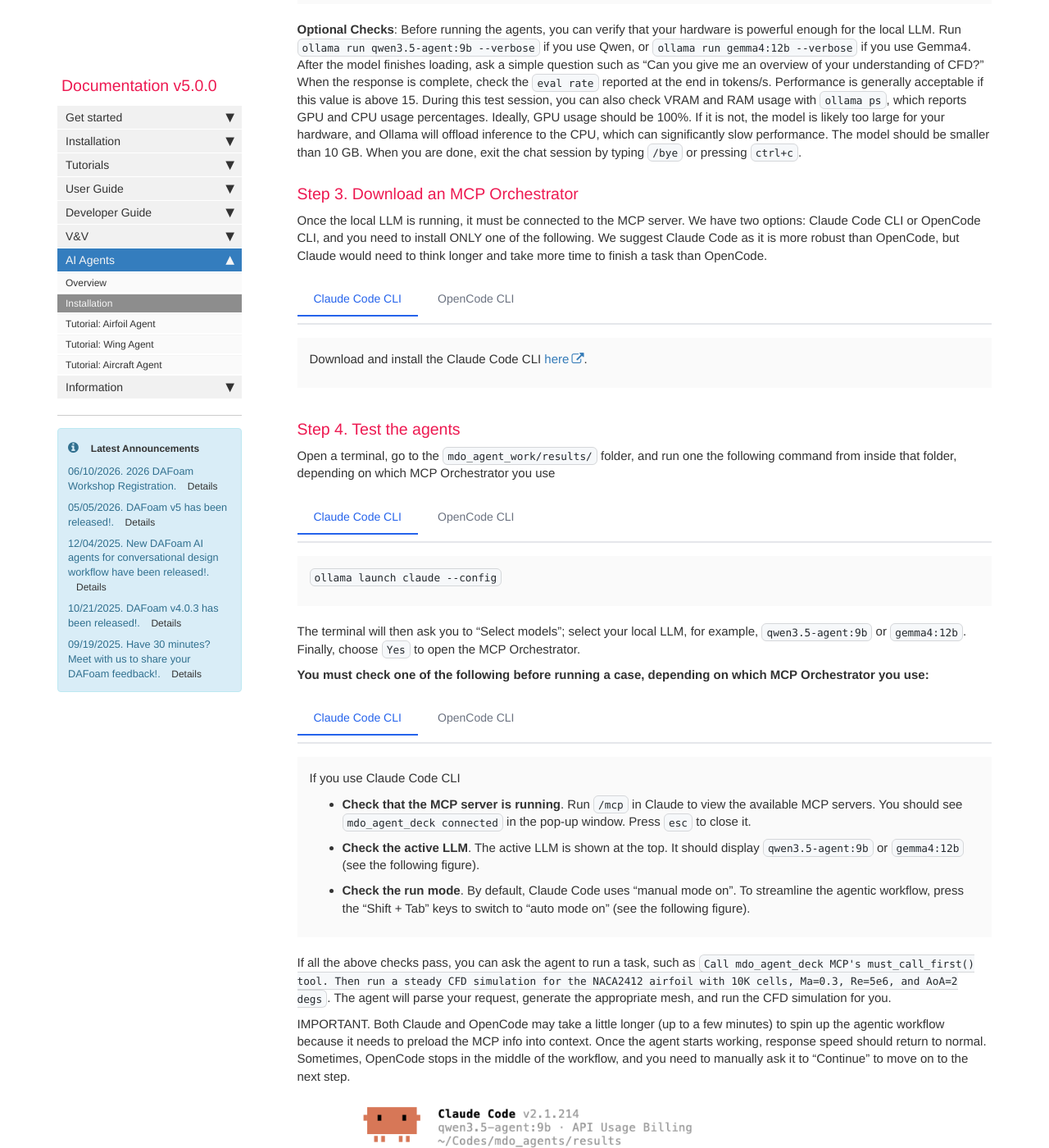
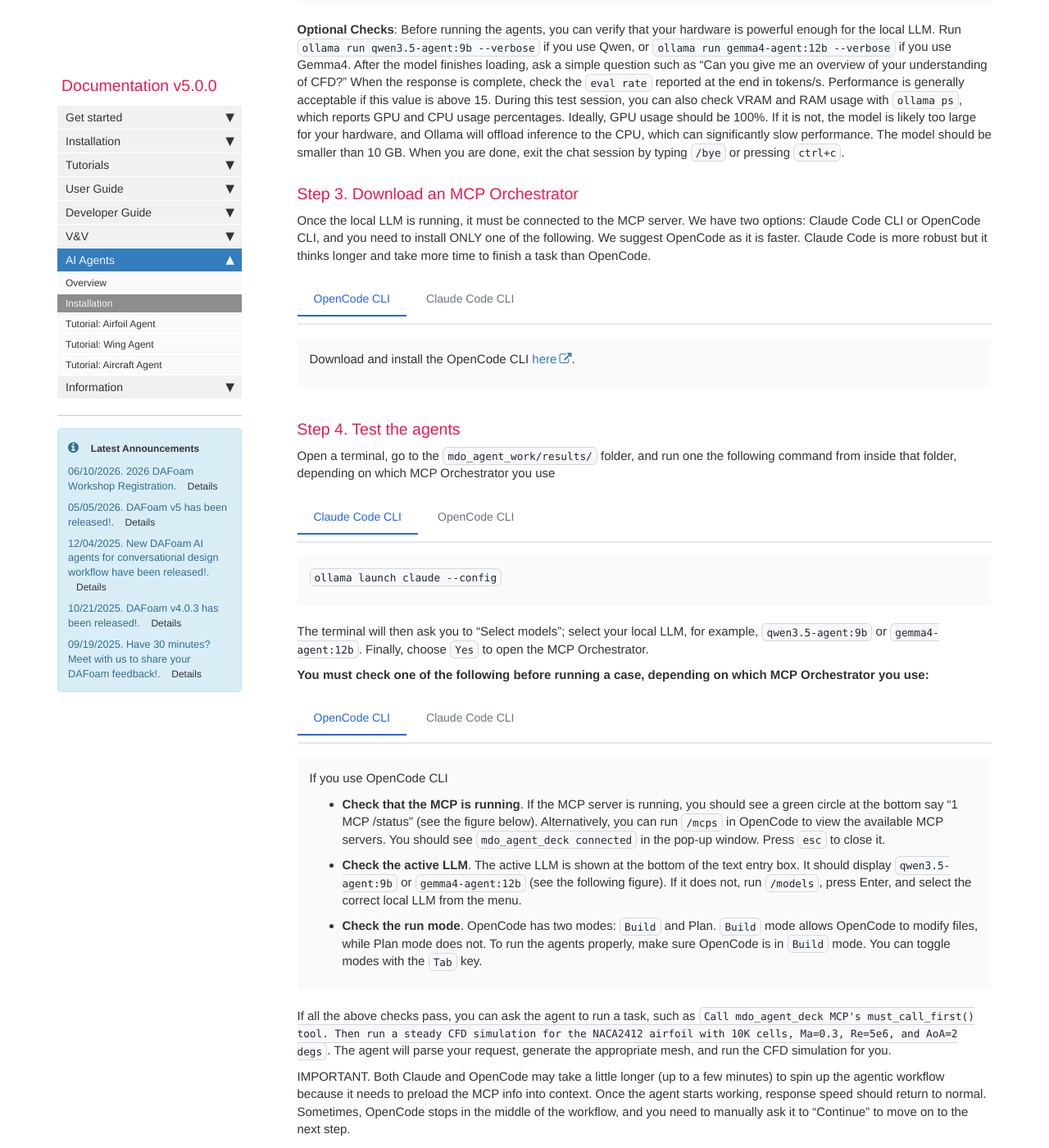
Before and after one commit to DAFoam/DAFoam.github.io, a Jekyll site: the page built from pages/mydoc/mydoc_ai_agent_installation.md, in a window 1280 px wide and 1400 px high, scrolled down 9455 px. Shown: the whole window at 82% size. Built offline with Jekyll 4.4.1, drawn with Linux system fonts in a browser that asks for light colours; comment, search, counter and statistics services are not loaded; some of the changed text lies outside the part shown.

Commit message:
content update

```diff
--- a/pages/mydoc/mydoc_ai_agent_installation.md
+++ b/pages/mydoc/mydoc_ai_agent_installation.md
@@ -358,29 +358,31 @@ Next, we need to customize the default `qwen3.5:9b` model for our agentic workfl
 
 Open a terminal and run `ollama pull gemma4:12b` to download the Gemma4 model with 12 billion parameters. This is the smallest Gemma4 model we have tested that works.
 
+Next, we need to customize the default `gemma4:12b` model for our agentic workflow. Go to the `mdo_agent_work/results` folder and run `ollama create gemma4-agent:12b -f .ModelFileGemma`. This creates a customized model called `gemma4-agent:12b`, which we will use to run the agents.
+
 </div>
 </div>
 
-**Optional Checks**: Before running the agents, you can verify that your hardware is powerful enough for the local LLM. Run `ollama run qwen3.5-agent:9b --verbose` if you use Qwen, or `ollama run gemma4:12b --verbose` if you use Gemma4. After the model finishes loading, ask a simple question such as "Can you give me an overview of your understanding of CFD?" When the response is complete, check the `eval rate` reported at the end in tokens/s. Performance is generally acceptable if this value is above 15. During this test session, you can also check VRAM and RAM usage with `ollama ps`, which reports GPU and CPU usage percentages. Ideally, GPU usage should be 100%. If it is not, the model is likely too large for your hardware, and Ollama will offload inference to the CPU, which can significantly slow performance. The model should be smaller than 10 GB. When you are done, exit the chat session by typing `/bye` or pressing `ctrl+c`.
+**Optional Checks**: Before running the agents, you can verify that your hardware is powerful enough for the local LLM. Run `ollama run qwen3.5-agent:9b --verbose` if you use Qwen, or `ollama run gemma4-agent:12b --verbose` if you use Gemma4. After the model finishes loading, ask a simple question such as "Can you give me an overview of your understanding of CFD?" When the response is complete, check the `eval rate` reported at the end in tokens/s. Performance is generally acceptable if this value is above 15. During this test session, you can also check VRAM and RAM usage with `ollama ps`, which reports GPU and CPU usage percentages. Ideally, GPU usage should be 100%. If it is not, the model is likely too large for your hardware, and Ollama will offload inference to the CPU, which can significantly slow performance. The model should be smaller than 10 GB. When you are done, exit the chat session by typing `/bye` or pressing `ctrl+c`.
 
 
 ### Step 3. Download an MCP Orchestrator
 
-Once the local LLM is running, it must be connected to the MCP server. We have two options: Claude Code CLI or OpenCode CLI, and you need to install ONLY one of the following. We suggest Claude Code as it is more robust than OpenCode, but Claude would need to think longer and take more time to finish a task than OpenCode.
+Once the local LLM is running, it must be connected to the MCP server. We have two options: Claude Code CLI or OpenCode CLI, and you need to install ONLY one of the following. We suggest OpenCode as it is faster. Claude Code is more robust but it thinks longer and take more time to finish a task than OpenCode.
 
 <div class="tab-container" data-tab-group="platform">
 <div class="tab-buttons">
+<button class="tab-button">OpenCode CLI</button>
 <button class="tab-button">Claude Code CLI</button>
-<button class="tab-button">OpenCode CLI</button>
+</div>
+<div class="tab-content">
+
+Download and install the OpenCode CLI [here](https://opencode.ai/download).
+
 </div>
 <div class="tab-content">
 
 Download and install the Claude Code CLI [here](https://docs.anthropic.com/en/docs/claude-code/getting-started).
-
-</div>
-<div class="tab-content">
-
-Download and install the OpenCode CLI [here](https://opencode.ai/download).
 
 </div>
 </div>
@@ -407,31 +409,32 @@ Open a terminal, go to the `mdo_agent_work/results/` folder, and run one the fol
 </div>
 </div>
 
-The terminal will then ask you to "Select models"; select your local LLM, for example, `qwen3.5-agent:9b` or `gemma4:12b`. Finally, choose `Yes` to open the MCP Orchestrator.
+The terminal will then ask you to "Select models"; select your local LLM, for example, `qwen3.5-agent:9b` or `gemma4-agent:12b`. Finally, choose `Yes` to open the MCP Orchestrator.
 
 **You must check one of the following before running a case, depending on which MCP Orchestrator you use:**
 
 <div class="tab-container" data-tab-group="platform">
 <div class="tab-buttons">
+<button class="tab-button">OpenCode CLI</button>
 <button class="tab-button">Claude Code CLI</button>
-<button class="tab-button">OpenCode CLI</button>
+</div>
+<div class="tab-content">
+
+If you use OpenCode CLI
+
+- **Check that the MCP is running**. If the MCP server is running, you should see a green circle at the bottom say "1 MCP /status" (see the figure below). Alternatively, you can run `/mcps` in OpenCode to view the available MCP servers. You should see `mdo_agent_deck connected` in the pop-up window. Press `esc` to close it.
+- **Check the active LLM**. The active LLM is shown at the bottom of the text entry box. It should display `qwen3.5-agent:9b` or `gemma4-agent:12b` (see the following figure). If it does not, run `/models`, press Enter, and select the correct local LLM from the menu.
+- **Check the run mode**. OpenCode has two modes: `Build` and Plan. `Build` mode allows OpenCode to modify files, while Plan mode does not. To run the agents properly, make sure OpenCode is in `Build` mode. You can toggle modes with the `Tab` key.
+
 </div>
 <div class="tab-content">
 
 If you use Claude Code CLI
 
 - **Check that the MCP server is running**. Run `/mcp` in Claude to view the available MCP servers. You should see `mdo_agent_deck connected` in the pop-up window. Press `esc` to close it.
-- **Check the active LLM**. The active LLM is shown at the top. It should display `qwen3.5-agent:9b` or `gemma4:12b` (see the following figure).
+- **Check the active LLM**. The active LLM is shown at the top. It should display `qwen3.5-agent:9b` or `gemma4-agent:12b` (see the following figure).
 - **Check the run mode**. By default, Claude Code uses "manual mode on". To streamline the agentic workflow, press the "Shift + Tab" keys to switch to "auto mode on" (see the following figure).
 
-</div>
-<div class="tab-content">
-
-If you use OpenCode CLI
-
-- **Check that the MCP is running**. If the MCP server is running, you should see a green circle at the bottom say "1 MCP /status" (see the figure below). Alternatively, you can run `/mcps` in OpenCode to view the available MCP servers. You should see `mdo_agent_deck connected` in the pop-up window. Press `esc` to close it.
-- **Check the active LLM**. The active LLM is shown at the bottom of the text entry box. It should display `qwen3.5-agent:9b` or `gemma4:12b` (see the following figure). If it does not, run `/models`, press Enter, and select the correct local LLM from the menu.
-- **Check the run mode**. OpenCode has two modes: `Build` and Plan. `Build` mode allows OpenCode to modify files, while Plan mode does not. To run the agents properly, make sure OpenCode is in `Build` mode. You can toggle modes with the `Tab` key.
 
 </div>
 </div>
@@ -441,18 +444,17 @@ If all the above checks pass, you can ask the agent to run a task, such as `Call
 IMPORTANT. Both Claude and OpenCode may take a little longer (up to a few minutes) to spin up the agentic workflow because it needs to preload the MCP info into context. Once the agent starts working, response speed should return to normal. Sometimes, OpenCode stops in the middle of the workflow, and you need to manually ask it to "Continue" to move on to the next step.
 
 <div style="text-align: center;">
+<img src="{{ site.url }}{{ site.baseurl }}/images/tutorials/AI-installation-local-llm-opencode.png" style="width:700px !important;" />
+
+Fig. An example of the OpenCode interface for a locally hosted LLM
+</div>
+
+<div style="text-align: center;">
 <img src="{{ site.url }}{{ site.baseurl }}/images/tutorials/AI-installation-local-llm.png" style="width:700px !important;" />
 
 Fig. An example of the Claude interface for a locally hosted LLM
 </div>
 
 
-<div style="text-align: center;">
-<img src="{{ site.url }}{{ site.baseurl }}/images/tutorials/AI-installation-local-llm-opencode.png" style="width:700px !important;" />
-
-Fig. An example of the OpenCode interface for a locally hosted LLM
-</div>
-
-
 
 {% include links.html %}
```
